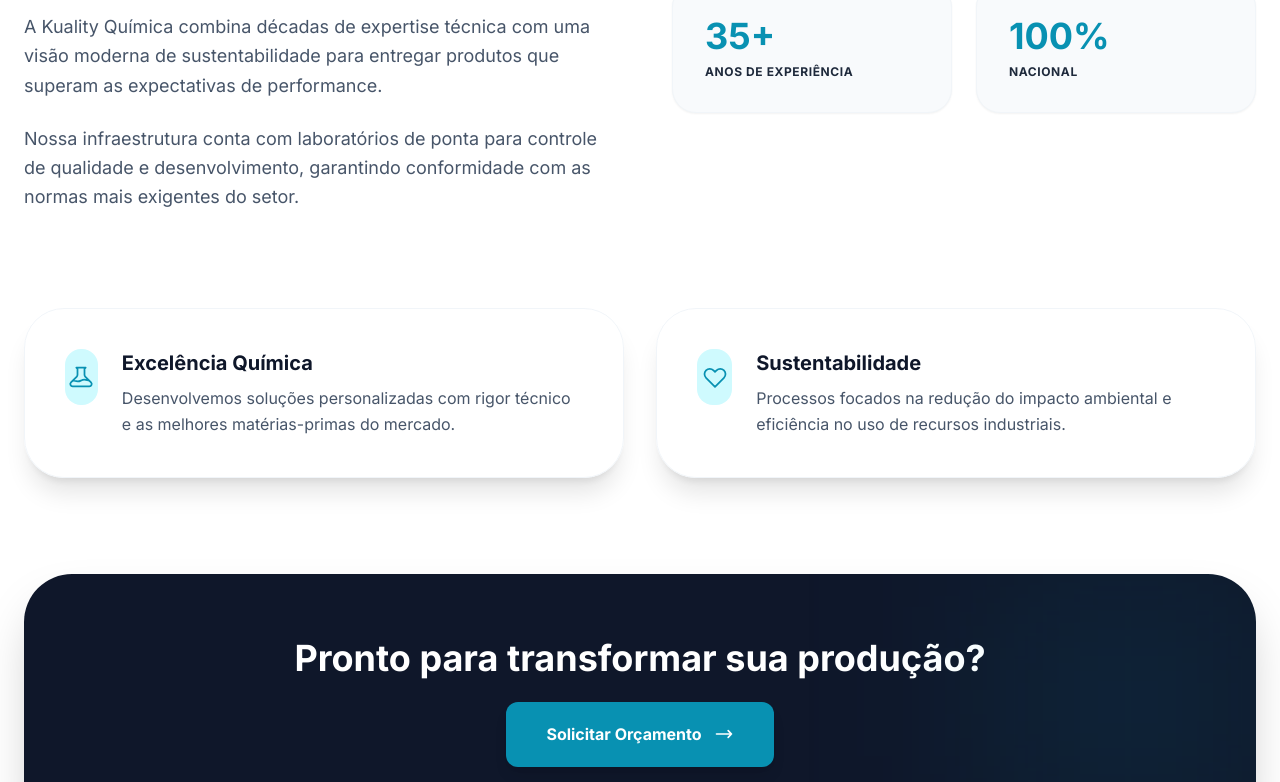
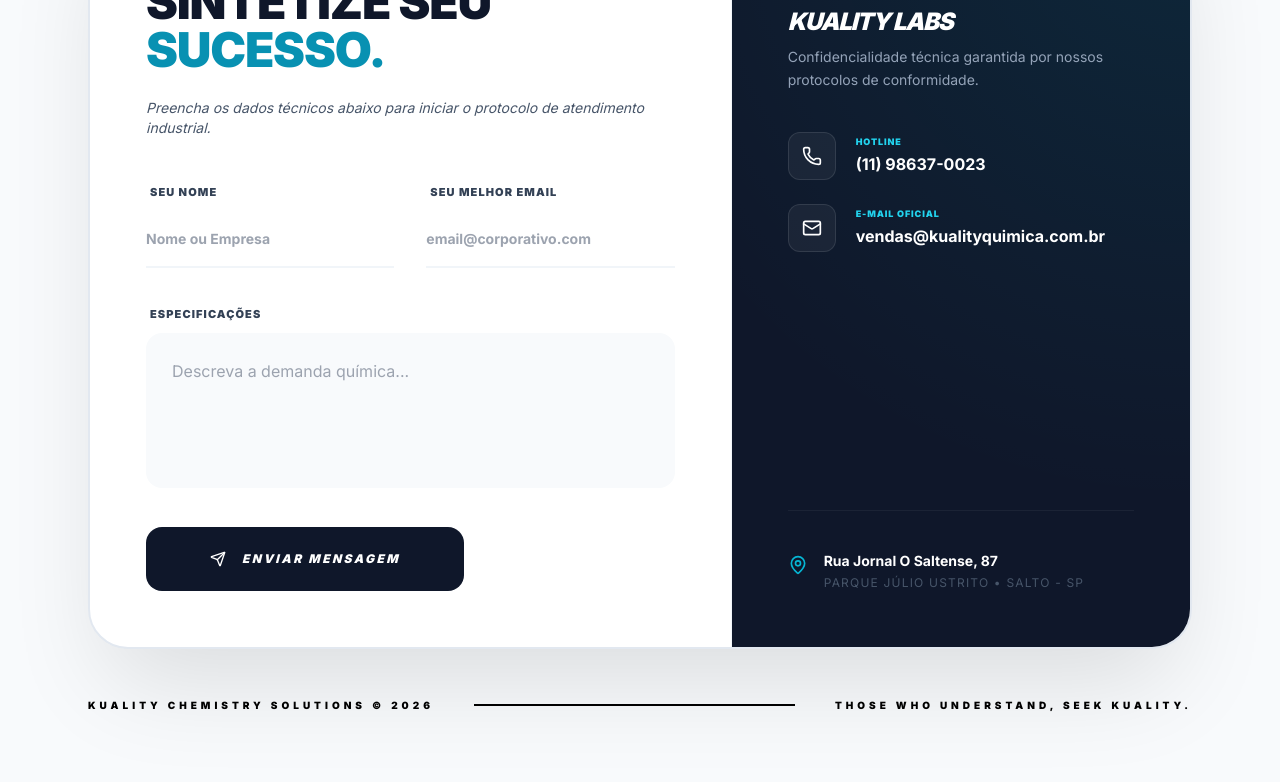
Before and after one commit to Fehscudiero/kuality, a React (Vite) app: page / in a window 1280 px wide. Shown: the part 1060-1842 px from the top of the page. Built offline with nearby package versions, Linux system fonts and the light colour scheme.

Commit message:
feat: correção about

```diff
--- a/src/components/About.tsx
+++ b/src/components/About.tsx
@@ -1,7 +1,18 @@
-import { useRef } from "react";
+import { useState, useEffect, useRef } from "react";
+import {
+  Send,
+  CheckCircle,
+  Loader2,
+  Phone,
+  Mail,
+  MapPin,
+  ShieldCheck,
+  Zap,
+} from "lucide-react";
 import { gsap } from "gsap";
 import { ScrollTrigger } from "gsap/ScrollTrigger";
 import { useGSAP } from "@gsap/react";
+import { companyInfo } from "../data/content";
 
 // TRAVA DE SEGURANÇA PARA O DEPLOY
 if (typeof window !== "undefined") {
@@ -19,9 +30,9 @@
 
       gsap.fromTo(
         shapeRef.current,
-        { x: "-120%", opacity: 0 },
+        { x: "120%", opacity: 0 },
         {
-          x: "-10%",
+          x: "10%",
           opacity: 1,
           duration: 1.5,
           ease: "power4.out",
@@ -55,10 +66,10 @@
     >
       <div
         ref={shapeRef}
-        className="absolute top-[-10%] left-0 w-[150%] h-[150%] bg-cyan-200 shadow-2xl"
+        className="absolute top-[-10%] right-0 w-[150%] h-[150%] bg-cyan-200 shadow-2xl"
         style={{
-          clipPath: "polygon(0 0, 70% 0, 100% 100%, 30% 100%)",
-          transform: "rotate(-3deg)",
+          clipPath: "polygon(30% 0, 100% 0, 100% 100%, 70% 100%)",
+          transform: "rotate(3deg)",
           zIndex: 50,
         }}
       />
@@ -66,130 +77,229 @@
   );
 }
 
-export default function About() {
+export default function Contact() {
   const sectionRef = useRef<HTMLElement>(null);
+  const [formData, setFormData] = useState({
+    name: "",
+    email: "",
+    message: "",
+  });
+  const [isSubmitting, setIsSubmitting] = useState(false);
+  const [submitStatus, setSubmitStatus] = useState<"idle" | "success">("idle");
+  const [isVisible, setIsVisible] = useState(false);
 
-  const features = [
-    {
-      title: "Excelência Química",
-      desc: "Desenvolvemos soluções personalizadas com rigor técnico e as melhores matérias-primas do mercado.",
-      icon: "M19.428 15.428a2 2 0 00-1.022-.547l-2.384-.477a6 6 0 00-3.86.517l-.318.158a6 6 0 01-3.86.517L6.05 15.21a2 2 0 00-1.806.547M8 4h8l-1 1v5.172a2 2 0 00.586 1.414l5 5c1.26 1.26.367 3.414-1.415 3.414H4.828c-1.782 0-2.674-2.154-1.414-3.414l5-5A2 2 0 009 10.172V5L8 4z",
-    },
-    {
-      title: "Sustentabilidade",
-      desc: "Processos focados na redução do impacto ambiental e eficiência no uso de recursos industriais.",
-      icon: "M4.318 6.318a4.5 4.5 0 000 6.364L12 20.364l7.682-7.682a4.5 4.5 0 00-6.364-6.364L12 7.636l-1.318-1.318a4.5 4.5 0 00-6.364 0z",
-    },
-  ];
+  useEffect(() => {
+    const observer = new IntersectionObserver(
+      ([entry]) => {
+        if (entry.isIntersecting) setIsVisible(true);
+      },
+      { threshold: 0.1 },
+    );
+    if (sectionRef.current) observer.observe(sectionRef.current);
+    return () => observer.disconnect();
+  }, []);
+
+  const handleSubmit = async (e: React.FormEvent) => {
+    e.preventDefault();
+    setIsSubmitting(true);
+    await new Promise((resolve) => setTimeout(resolve, 1500));
+    setIsSubmitting(false);
+    setSubmitStatus("success");
+    setFormData({ name: "", email: "", message: "" });
+    setTimeout(() => setSubmitStatus("idle"), 4000);
+  };
 
   return (
     <section
       ref={sectionRef}
-      id="sobre"
-      className="py-24 lg:py-36 bg-white relative overflow-hidden"
+      id="contato"
+      className="py-24 lg:py-36 bg-slate-50 relative overflow-hidden"
       style={{ isolation: "isolate" }}
     >
       <SectionGeometry />
 
-      <div className="relative z-10 max-w-7xl mx-auto px-6">
-        <div className="grid lg:grid-cols-2 gap-16 items-center mb-24">
-          <div>
-            <h2 className="text-4xl md:text-5xl font-bold text-slate-900 mb-8 tracking-tight">
-              Inovação que <span className="text-cyan-700">transforma</span> a
-              indústria.
-            </h2>
-            <div className="space-y-6 text-lg text-slate-600 leading-relaxed">
-              <p>
-                A Kuality Química combina décadas de expertise técnica com uma
-                visão moderna de sustentabilidade para entregar produtos que
-                superam as expectativas de performance.
-              </p>
-              <p>
-                Nossa infraestrutura conta com laboratórios de ponta para
-                controle de qualidade e desenvolvimento, garantindo conformidade
-                com as normas mais exigentes do setor.
-              </p>
+      <div className="relative z-10 max-w-6xl mx-auto px-6">
+        <div
+          className={`relative bg-white rounded-[2.5rem] border-2 border-slate-200 shadow-[0_50px_100px_-20px_rgba(0,0,0,0.12)] transition-all duration-1000 ease-out overflow-hidden ${
+            isVisible ? "opacity-100 translate-y-0" : "opacity-0 translate-y-16"
+          }`}
+        >
+          <div className="absolute top-0 left-0 right-0 h-1.5 bg-gradient-to-r from-cyan-600 via-cyan-400 to-slate-900"></div>
+
+          <div className="grid grid-cols-1 lg:grid-cols-12">
+            {/* FORMULÁRIO */}
+            <div className="lg:col-span-7 p-8 md:p-14 border-r border-slate-100">
+              <header className="mb-10">
+                <div className="flex items-center gap-2 text-cyan-600 mb-4">
+                  <Zap className="w-5 h-5 fill-current" />
+                  <span className="text-[10px] font-black uppercase tracking-[0.3em]">
+                    Priority Request
+                  </span>
+                </div>
+                <h2 className="text-4xl md:text-5xl font-black text-slate-900 tracking-tight uppercase leading-none mb-6">
+                  Sintetize seu <br />{" "}
+                  <span className="text-cyan-600">Sucesso.</span>
+                </h2>
+                <p className="text-slate-600 text-sm font-medium italic">
+                  Preencha os dados técnicos abaixo para iniciar o protocolo de
+                  atendimento industrial.
+                </p>
+              </header>
+
+              {submitStatus === "success" ? (
+                <div className="h-[400px] flex flex-col items-center justify-center bg-slate-50 rounded-3xl border-2 border-dashed border-emerald-200 animate-in zoom-in duration-300">
+                  <CheckCircle className="w-16 h-16 text-emerald-500 mb-4" />
+                  <h3 className="text-xl font-black uppercase italic text-slate-900">
+                    Transmissão Concluída
+                  </h3>
+                </div>
+              ) : (
+                <form onSubmit={handleSubmit} className="space-y-8">
+                  <div className="grid grid-cols-1 md:grid-cols-2 gap-8">
+                    <div className="group space-y-2">
+                      <label className="text-[11px] font-black text-slate-700 uppercase tracking-widest ml-1 group-focus-within:text-cyan-600 transition-colors">
+                        Seu nome
+                      </label>
+                      <input
+                        type="text"
+                        required
+                        value={formData.name}
+                        onChange={(e) =>
+                          setFormData({ ...formData, name: e.target.value })
+                        }
+                        className="w-full h-14 px-0 bg-transparent border-b-2 border-slate-100 focus:border-cyan-600 text-slate-900 font-bold transition-all outline-none text-sm"
+                        placeholder="Nome ou Empresa"
+                      />
+                    </div>
+                    <div className="group space-y-2">
+                      <label className="text-[11px] font-black text-slate-700 uppercase tracking-widest ml-1 group-focus-within:text-cyan-600 transition-colors">
+                        Seu melhor email
+                      </label>
+                      <input
+                        type="email"
+                        required
+                        value={formData.email}
+                        onChange={(e) =>
+                          setFormData({ ...formData, email: e.target.value })
+                        }
+                        className="w-full h-14 px-0 bg-transparent border-b-2 border-slate-100 focus:border-cyan-600 text-slate-900 font-bold transition-all outline-none text-sm"
+                        placeholder="email@corporativo.com"
+                      />
+                    </div>
+                  </div>
+                  <div className="group space-y-2">
+                    <label className="text-[11px] font-black text-slate-700 uppercase tracking-widest ml-1 group-focus-within:text-cyan-600 transition-colors">
+                      Especificações
+                    </label>
+                    <textarea
+                      required
+                      rows={4}
+                      value={formData.message}
+                      onChange={(e) =>
+                        setFormData({ ...formData, message: e.target.value })
+                      }
+                      className="w-full p-6 rounded-2xl bg-slate-50 border-2 border-transparent focus:border-cyan-600 focus:bg-white text-slate-900 font-medium transition-all outline-none resize-none"
+                      placeholder="Descreva a demanda química..."
+                    />
+                  </div>
+                  <button
+                    type="submit"
+                    disabled={isSubmitting}
+                    className="w-full md:w-max px-16 h-16 rounded-2xl bg-slate-900 text-white font-black italic uppercase text-xs tracking-[0.2em] hover:bg-cyan-600 active:scale-95 transition-all flex items-center justify-center gap-4"
+                  >
+                    {isSubmitting ? (
+                      <Loader2 className="w-6 h-6 animate-spin" />
+                    ) : (
+                      <>
+                        <Send className="w-4 h-4" /> Enviar Mensagem
+                      </>
+                    )}
+                  </button>
+                </form>
+              )}
             </div>
-          </div>
 
-          <div className="grid sm:grid-cols-2 gap-6">
-            <div className="bg-slate-50 p-8 rounded-3xl border border-slate-100 shadow-sm">
-              <div className="text-4xl font-bold text-cyan-600 mb-2">35+</div>
-              <div className="text-slate-800 font-bold uppercase tracking-wider text-xs">
-                Anos de Experiência
+            {/* INFO (COL 5) */}
+            <div className="lg:col-span-5 bg-slate-900 p-8 md:p-14 text-white flex flex-col justify-between relative">
+              <div className="absolute inset-0 bg-[radial-gradient(circle_at_top_right,rgba(0,240,255,0.08),transparent_70%)]"></div>
+              <div className="relative z-10 space-y-10">
+                <div>
+                  <ShieldCheck className="text-cyan-400 w-10 h-10 mb-6" />
+                  <h3 className="text-2xl font-black uppercase tracking-tighter italic">
+                    Kuality Labs
+                  </h3>
+                  <p className="text-slate-400 text-sm mt-2 leading-relaxed">
+                    Confidencialidade técnica garantida por nossos protocolos de
+                    conformidade.
+                  </p>
+                </div>
+
+                <div className="space-y-4 sm:space-y-6">
+                  {/* Telefone Responsivo */}
+                  <a
+                    href={`tel:${companyInfo.phone}`}
+                    className="flex items-center gap-3 sm:gap-5 group active:scale-[0.98] transition-transform duration-200"
+                  >
+                    <div className="flex-shrink-0 w-10 h-10 sm:w-12 sm:h-12 bg-white/5 rounded-xl flex items-center justify-center md:group-hover:bg-cyan-600 transition-all border border-white/10">
+                      <Phone className="w-4 h-4 sm:w-5 sm:h-5" />
+                    </div>
+                    <div className="flex-1 min-w-0">
+                      <p className="text-[8px] sm:text-[9px] font-black text-cyan-400 uppercase tracking-widest mb-0.5">
+                        Hotline
+                      </p>
+                      <p className="text-xs sm:text-sm md:text-base font-bold md:group-hover:text-cyan-400 transition-colors truncate">
+                        {companyInfo.phone}
+                      </p>
+                    </div>
+                  </a>
+
+                  {/* Email Responsivo */}
+                  <a
+                    href={`mailto:${companyInfo.salesEmail}`}
+                    className="flex items-center gap-3 sm:gap-5 group active:scale-[0.98] transition-transform duration-200"
+                  >
+                    <div className="flex-shrink-0 w-10 h-10 sm:w-12 sm:h-12 bg-white/5 rounded-xl flex items-center justify-center md:group-hover:bg-cyan-600 transition-all border border-white/10">
+                      <Mail className="w-4 h-4 sm:w-5 sm:h-5" />
+                    </div>
+                    <div className="flex-1 min-w-0">
+                      <p className="text-[8px] sm:text-[9px] font-black text-cyan-400 uppercase tracking-widest mb-0.5">
+                        E-mail Oficial
+                      </p>
+                      <p className="text-xs sm:text-sm md:text-base font-bold md:group-hover:text-cyan-400 transition-colors truncate">
+                        {companyInfo.salesEmail}
+                      </p>
+                    </div>
+                  </a>
+                </div>
               </div>
-            </div>
-            <div className="bg-slate-50 p-8 rounded-3xl border border-slate-100 shadow-sm">
-              <div className="text-4xl font-bold text-cyan-600 mb-2">100%</div>
-              <div className="text-slate-800 font-bold uppercase tracking-wider text-xs">
-                Nacional
+
+              <div className="relative z-10 mt-12 pt-10 border-t border-white/5">
+                <div className="flex items-start gap-4">
+                  <MapPin className="text-cyan-500 w-5 h-5 mt-1" />
+                  <div>
+                    <p className="text-sm font-bold">
+                      {companyInfo.address.street}
+                    </p>
+                    <p className="text-xs text-slate-600 uppercase tracking-widest mt-1">
+                      {companyInfo.address.neighborhood} •{" "}
+                      {companyInfo.address.city}
+                    </p>
+                  </div>
+                </div>
               </div>
             </div>
           </div>
         </div>
 
-        <div className="grid md:grid-cols-2 gap-8 mb-24">
-          {features.map((feature, idx) => (
-            <div
-              key={idx}
-              className="group bg-white/80 backdrop-blur-md p-8 md:p-10 rounded-[2.5rem] border border-slate-100 shadow-xl hover:shadow-2xl transition-all duration-500"
-            >
-              <div className="flex flex-col sm:flex-row items-start gap-6">
-                <div className="w-14 h-14 bg-cyan-100 rounded-2xl flex items-center justify-center group-hover:bg-cyan-500 transition-all duration-500">
-                  <svg
-                    className="w-7 h-7 text-cyan-600 group-hover:text-white transition-colors"
-                    fill="none"
-                    stroke="currentColor"
-                    viewBox="0 0 24 24"
-                  >
-                    <path
-                      strokeLinecap="round"
-                      strokeLinejoin="round"
-                      strokeWidth={1.5}
-                      d={feature.icon}
-                    />
-                  </svg>
-                </div>
-                <div>
-                  <h3 className="text-xl font-bold text-slate-900 mb-2">
-                    {feature.title}
-                  </h3>
-                  <p className="text-slate-600 text-base leading-relaxed">
-                    {feature.desc}
-                  </p>
-                </div>
-              </div>
-            </div>
-          ))}
-        </div>
-
-        <div className="bg-slate-900 rounded-[3rem] p-12 md:p-16 text-center relative overflow-hidden shadow-2xl">
-          <div className="absolute top-0 right-0 w-64 h-64 bg-cyan-500/10 blur-[100px]" />
-          <h3 className="text-2xl md:text-4xl font-bold text-white mb-6">
-            Pronto para transformar sua produção?
-          </h3>
-          <button
-            onClick={() => {
-              const el = document.getElementById("contato");
-              if (el) el.scrollIntoView({ behavior: "smooth" });
-            }}
-            className="inline-flex items-center gap-3 px-10 py-5 bg-cyan-600 text-white font-bold rounded-xl hover:bg-cyan-500 transition-all shadow-lg hover:-translate-y-1"
-          >
-            Solicitar Orçamento
-            <svg
-              className="w-5 h-5"
-              fill="none"
-              stroke="currentColor"
-              viewBox="0 0 24 24"
-            >
-              <path
-                strokeLinecap="round"
-                strokeLinejoin="round"
-                strokeWidth={2}
-                d="M17 8l4 4m0 0l-4 4m4-4H3"
-              />
-            </svg>
-          </button>
+        {/* FOOTER SEÇÃO - PRETO PURO, LADO A LADO, SEM HOVER */}
+        <div className="mt-12 flex justify-between items-center w-full gap-2 md:gap-6">
+          <p className="text-[6px] sm:text-[8px] md:text-[10px] font-black text-black uppercase tracking-[0.1em] sm:tracking-widest md:tracking-[0.4em] whitespace-nowrap">
+            Kuality Chemistry Solutions © 2026
+          </p>
+          <div className="h-[2px] flex-1 bg-black mx-2 md:mx-4"></div>
+          <p className="text-[6px] sm:text-[8px] md:text-[10px] font-black text-black uppercase tracking-[0.1em] sm:tracking-widest md:tracking-[0.4em] whitespace-nowrap text-right">
+            Those who understand, seek Kuality.
+          </p>
         </div>
       </div>
     </section>
```
